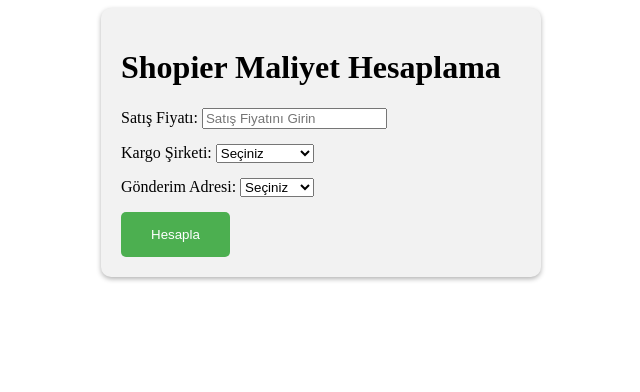
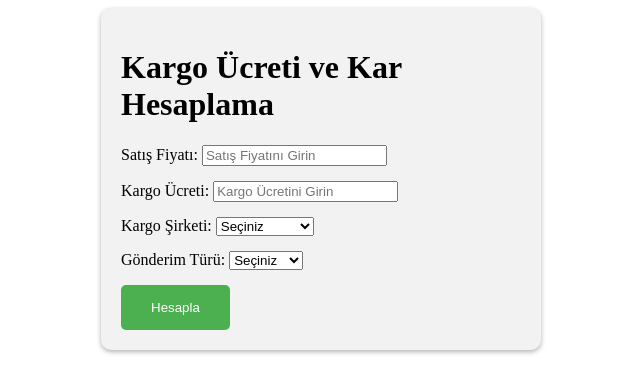
Before and after one commit to omerdynasty/shopier, a plain HTML site: page index.html in a window 1280 px wide. Shown: the whole page, without its empty margins (319-959 px from the left). Drawn offline with Linux system fonts and the light colour scheme.

Commit message:
Update index.html

```diff
--- a/index.html
+++ b/index.html
@@ -6,15 +6,19 @@
 </head>
 <body>
     <div class="container">
-        <h1>Shopier Maliyet Hesaplama</h1>
+        <h1>Kargo Ücreti ve Kar Hesaplama</h1>
         <form id="kargoForm">
             <div class="form-group">
                 <label for="satisFiyati">Satış Fiyatı:</label>
                 <input type="number" id="satisFiyati" placeholder="Satış Fiyatını Girin" required>
             </div>
             <div class="form-group">
-                <label for="kargo">Kargo Şirketi:</label>
-                <select id="kargo" required>
+                <label for="kargoUcreti">Kargo Ücreti:</label>
+                <input type="number" id="kargoUcreti" placeholder="Kargo Ücretini Girin" required>
+            </div>
+            <div class="form-group">
+                <label for="kargoSirketi">Kargo Şirketi:</label>
+                <select id="kargoSirketi" required>
                     <option value="">Seçiniz</option>
                     <option value="ptt">PTT</option>
                     <option value="mng">MNG Kargo</option>
@@ -22,7 +26,7 @@
                 </select>
             </div>
             <div class="form-group">
-                <label for="gonderim">Gönderim Adresi:</label>
+                <label for="gonderim">Gönderim Türü:</label>
                 <select id="gonderim" required>
                     <option value="">Seçiniz</option>
                     <option value="yurtiçi">Yurt İçi</option>
```
